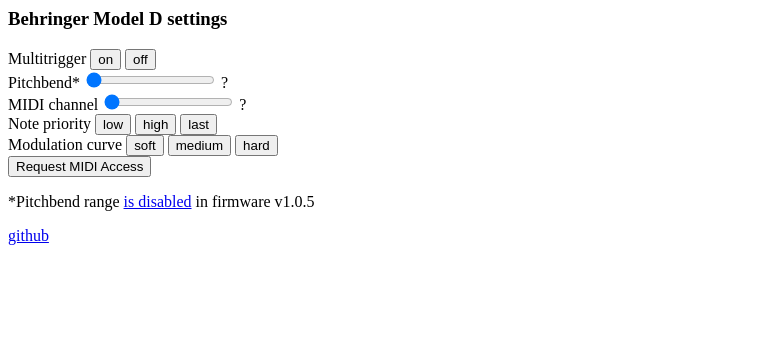
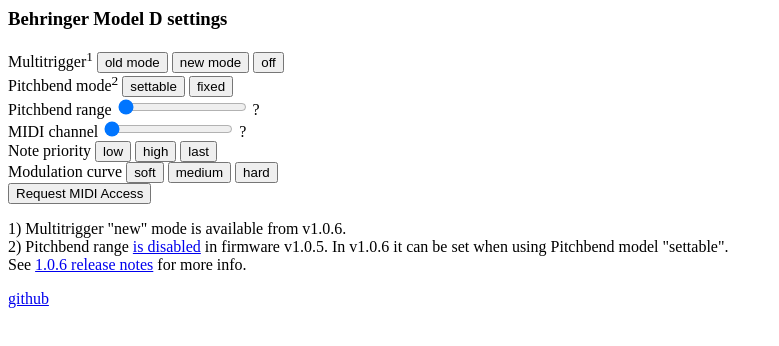
Before and after one commit to grav/model-d, a plain HTML site: page index.html in a window 1280 px wide. Shown: the whole page, without its empty margins (0-779 px from the left). Drawn offline with Linux system fonts and the light colour scheme.

Commit message:
update to match v1.0.6

```diff
--- a/index.html
+++ b/index.html
@@ -3,12 +3,18 @@
 <script src="model_d.js"></script>
 <h3>Behringer Model D settings</h3>
 <div>
-        Multitrigger
-        <button onclick="send(multitrigger_on)">on</button>
+        Multitrigger<sup>1</sup>
+        <button onclick="send(multitrigger_on_old)">old mode</button>
+        <button onclick="send(multitrigger_on_new)">new mode</button>
         <button onclick="send(multitrigger_off)">off</button>
 </div>
 <div>
-        Pitchbend*
+        Pitchbend mode<sup>2</sup>
+        <button onclick="pitchbend_type(1)">settable</button>
+        <button onclick="pitchbend_type(0)">fixed</button>
+</div>
+<div>
+        Pitchbend range
         <input type="range" min="0" max="12" value="0" onchange="sliderChangedFn(pitchbend,'pitchbend')(this)">
         <span id="pitchbend">?</span>
 </div>
@@ -33,7 +39,12 @@
         <button onclick="initMA()">Request MIDI Access</button>
 </div>
 <p>
-        *Pitchbend range <a href='https://forum.musictri.be/showthread.php?21620-Firmware-1-05-Pitch-Bend-range-bug&p=143246&viewfull=1#post143246'>is disabled</a> in firmware v1.0.5</a>
+        1) Multitrigger "new" mode is available from v1.0.6.
+        <br>
+        2) Pitchbend range <a href='https://forum.musictri.be/showthread.php?21620-Firmware-1-05-Pitch-Bend-range-bug&p=143246&viewfull=1#post143246'>is disabled</a> in firmware v1.0.5</a>.
+        In v1.0.6 it can be set when using Pitchbend model "settable".
+        <br>
+        See <a href='http://downloads.music-group.com/software/ReleaseNotes/Model_D%20firmware%20update%20v1.0.6.pdf'>1.0.6 release notes</a> for more info.
 </p>
 <p>
         <a href='http://github.com/grav/model-d'>github</a>
--- a/model_d.js
+++ b/model_d.js
@@ -6,7 +6,8 @@
 var out;
 
 let multitrigger_off=[0xf0, 0x00, 0x20, 0x32, 0x00, 0x7f, 0x0a, 0x02, 0x00, 0x00, 0xf7];
-let multitrigger_on=[0xf0, 0x00, 0x20, 0x32, 0x00, 0x7f, 0x0a, 0x02, 0x00, 0x01, 0xf7];
+let multitrigger_on_old=[0xf0, 0x00, 0x20, 0x32, 0x00, 0x7f, 0x0a, 0x02, 0x00, 0x01, 0xf7];
+let multitrigger_on_new=[0xf0, 0x00, 0x20, 0x32, 0x00, 0x7f, 0x0a, 0x02, 0x00, 0x02, 0xf7];
 
 function initMA(f){
     navigator.requestMIDIAccess({sysex: true}).then(
@@ -25,7 +26,6 @@
         }
     )
 }
-
 
 function send(msg){
     if (out===undefined){
@@ -47,6 +47,11 @@
     send([0xF0, 0x00, 0x20, 0x32, 0x00, 0x7F, 0x0A, 0x0B, 0x00, 0x01, 0xF7])
 }
 
+function pitchbend_type(n){
+    console.log("pitchbend_type",n)
+    send([0xF0, 0x00, 0x20, 0x32, 0x00, 0x7F, 0x0A, 0x0C, 0x00, n, 0xF7])
+}
+
 function pitchbend(n){
     console.log("pitchbend",n)
     send([0xF0, 0x00, 0x20, 0x32, 0x00, 0x7F, 0x0A, 0x03, 0x00, n, 0xF7])
```
Also changed, not shown: 1 other file.
